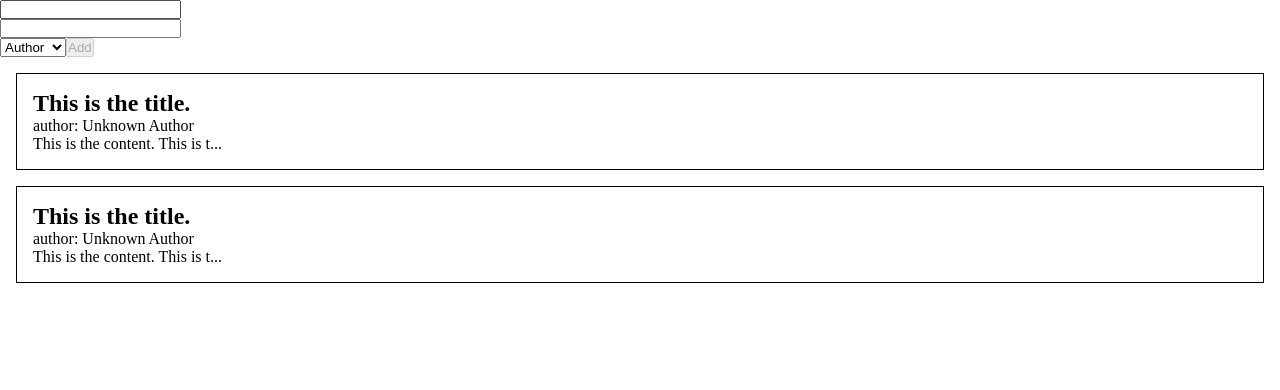
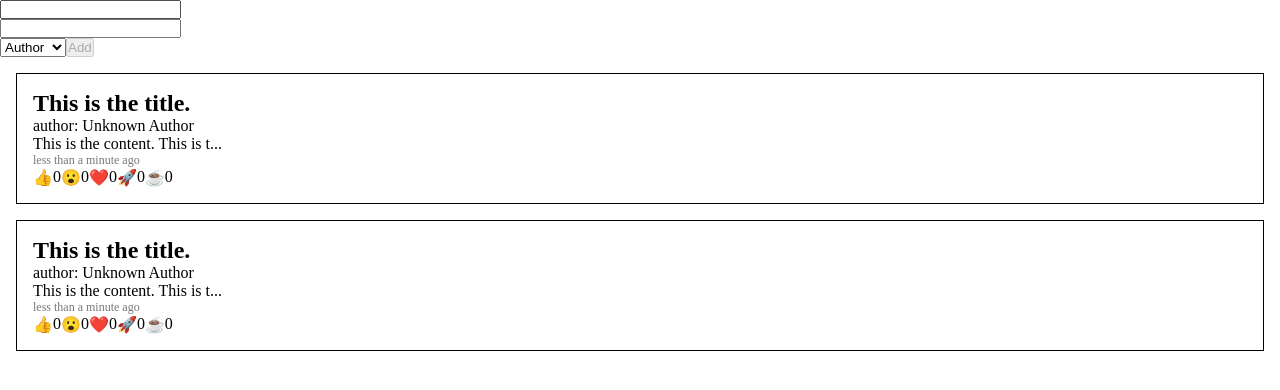
Before and after one commit to Selva-Ganesh-M/RTK_Blog_App, a React (Vite) app: page / in a window 1280 px wide. Shown: the top 390 px of the page. Built offline with nearby package versions, Linux system fonts and the light colour scheme.

Commit message:
implemented sorting and functional reaction buttons

```diff
--- a/package.json
+++ b/package.json
@@ -11,6 +11,7 @@
   "dependencies": {
     "@reduxjs/toolkit": "^1.9.1",
     "colors": "^1.4.0",
+    "date-fns": "^2.29.3",
     "react": "^18.2.0",
     "react-dom": "^18.2.0",
     "react-redux": "^8.0.5",
--- a/src/features/posts/Post.jsx
+++ b/src/features/posts/Post.jsx
@@ -1,9 +1,13 @@
+import { parseISO } from "date-fns";
+import { formatDistanceToNow } from "date-fns/esm";
 import React from "react";
 import { useSelector } from "react-redux";
 import { getAllUsers } from "../users/userSlice";
+import ReactionButtons from "./ReactionButtons";
 
 const Post = ({ post }) => {
   const users = useSelector(getAllUsers);
+
   let User = users.find((user) => {
     return user.id === post.userId;
   });
@@ -13,6 +17,15 @@ const Post = ({ post }) => {
       <h1>{post.title}</h1>
       <p>author: {User}</p>
       <p>{post.content.substring(0, 30)}...</p>
+      <p
+        style={{
+          fontSize: "12px",
+          color: "#777",
+        }}
+      >
+        {formatDistanceToNow(parseISO(post.createdAt), { addSuffix: true })}
+      </p>
+      <ReactionButtons post={post} />
     </section>
   );
 };
--- a/src/features/posts/PostsList.jsx
+++ b/src/features/posts/PostsList.jsx
@@ -5,7 +5,13 @@ import { getAllPosts } from "./postSlice";
 
 const PostsList = () => {
   const posts = useSelector(getAllPosts);
-  const renderPosts = posts.map((post) => <Post key={post.id} post={post} />);
+  // let orderedPosts = posts;
+  const orderedPosts = posts
+    .slice()
+    .sort((a, b) => b.createdAt.localeCompare(a.createdAt));
+  const renderPosts = orderedPosts.map((post) => (
+    <Post key={post.id} post={post} />
+  ));
   return <div className="postsList">{renderPosts}</div>;
 };
 
--- /dev/null
+++ b/src/features/posts/ReactionButtons.jsx
@@ -0,0 +1,48 @@
+const reactionEmoji = {
+  thumbsUp: "👍",
+  wow: "😮",
+  heart: "❤️",
+  rocket: "🚀",
+  coffee: "☕",
+};
+
+import React, { useState } from "react";
+import { useDispatch } from "react-redux";
+import { updateReaction } from "./postSlice";
+
+const ReactionButtons = ({ post }) => {
+  const dispatch = useDispatch();
+  const [Mo, setMo] = useState(false);
+  const style = {
+    cursor: Mo ? "pointer" : "auto",
+    display: "flex",
+  };
+  const content = Object.entries(post.reactions).map(([key, value]) => {
+    return (
+      <div
+        style={style}
+        onMouseEnter={() => setMo(!Mo)}
+        onMouseLeave={() => setMo(!Mo)}
+        onClick={() =>
+          dispatch(
+            updateReaction({
+              key,
+              postId: post.id,
+            })
+          )
+        }
+        key={key}
+      >
+        <span> {reactionEmoji[key]}</span>
+        <span>{value}</span>
+      </div>
+    );
+  });
+  return (
+    <div style={{ display: "flex" }} className="buttons-set">
+      {content}
+    </div>
+  );
+};
+
+export default ReactionButtons;
--- a/src/features/posts/postSlice.js
+++ b/src/features/posts/postSlice.js
@@ -1,3 +1,4 @@
+import { formatDistanceToNow } from "date-fns";
 import { createSlice, nanoid } from "@reduxjs/toolkit";
 const initialState = [
   {
@@ -5,12 +6,28 @@ const initialState = [
     title: "This is the title.",
     content:
       "This is the content. This is the content. This is the content. This is the content. This is the content. This is the content. This is the content. This is the content. This is the content. This is the content. This is the content. This is the content. This is the content. This is the content. This is the content. This is the content. This is the content. This is the content. This is the content. ",
+    createdAt: new Date().toISOString(),
+    reactions: {
+      thumbsUp: 0,
+      wow: 0,
+      heart: 0,
+      rocket: 0,
+      coffee: 0,
+    },
   },
   {
     id: 2,
     title: "This is the title.",
     content:
       "This is the content. This is the content. This is the content. This is the content. This is the content. This is the content. This is the content. This is the content. This is the content. This is the content. This is the content. This is the content. This is the content. This is the content. This is the content. This is the content. This is the content. This is the content. This is the content. ",
+    createdAt: new Date().toISOString(),
+    reactions: {
+      thumbsUp: 0,
+      wow: 0,
+      heart: 0,
+      rocket: 0,
+      coffee: 0,
+    },
   },
 ];
 const postSlice = createSlice({
@@ -22,20 +39,32 @@ const postSlice = createSlice({
         state.push(action.payload);
       },
       prepare: (title, content, userId) => {
-        console.log(title, content, userId);
         return {
           payload: {
             id: nanoid(),
             title,
             content,
             userId,
+            createdAt: new Date().toISOString(),
+            reactions: {
+              thumbsUp: 0,
+              wow: 0,
+              heart: 0,
+              rocket: 0,
+              coffee: 0,
+            },
           },
         };
       },
+    },
+    updateReaction: (state, action) => {
+      const { postId, key } = action.payload;
+      const post = state.find((post) => post.id === postId);
+      post.reactions[key]++;
     },
   },
 });
 
 export const getAllPosts = (state) => state.posts;
-export const { addNew } = postSlice.actions;
+export const { addNew, updateReaction } = postSlice.actions;
 export default postSlice.reducer;
```
Also changed, not shown: 1 other file (tests, documents, lock files or other folders).
